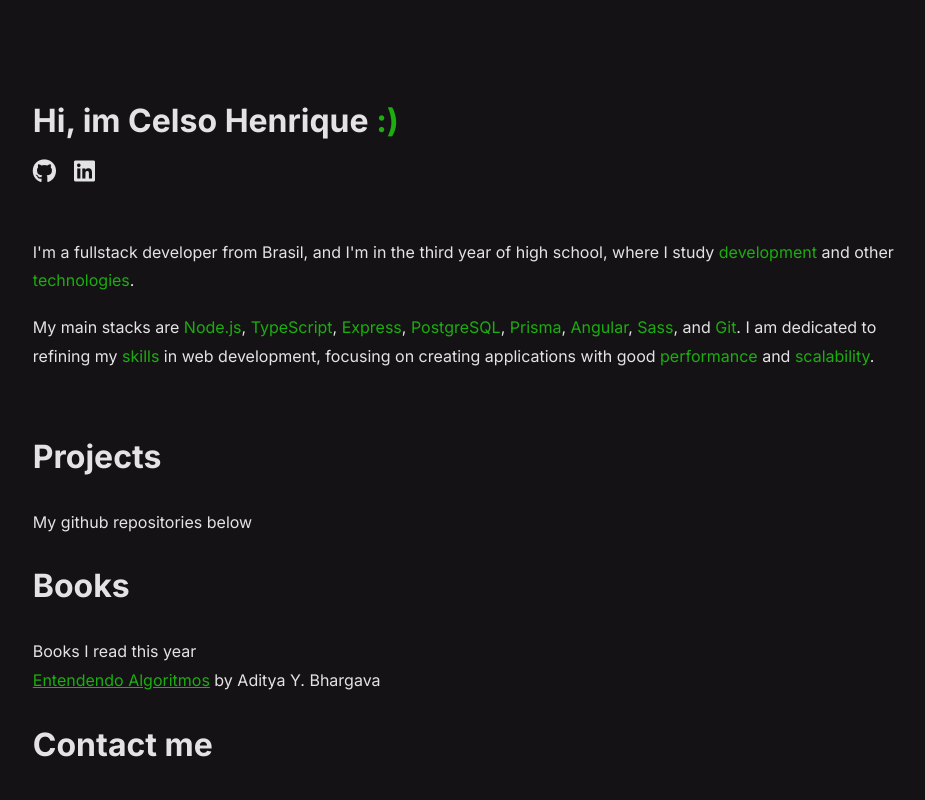
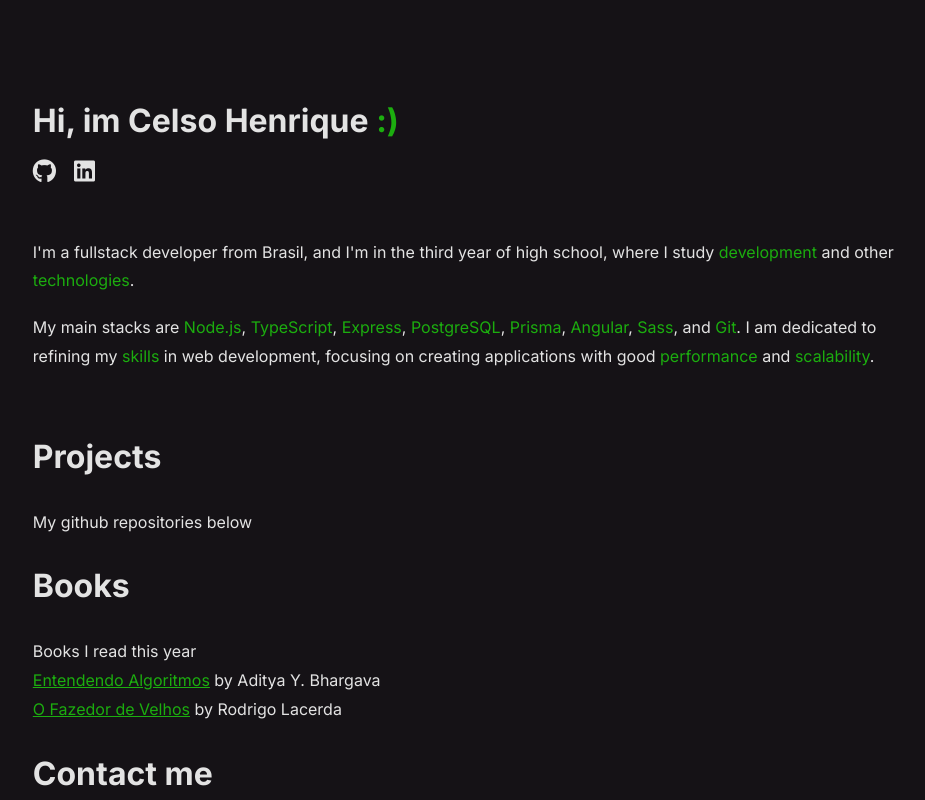
Before and after one commit to nothiaki/nothiaki.github.io, an Angular app: page / in a window 1280 px wide. Shown: the top 800 px of the page, without its empty margins (172-1097 px from the left). Built offline with nearby package versions, Linux system fonts and the light colour scheme; no server answers.

Commit message:
chore: new book

```diff
--- a/src/app/components/books/books.component.ts
+++ b/src/app/components/books/books.component.ts
@@ -15,10 +15,10 @@ export class BooksComponent {
       author: "Aditya Y. Bhargava",
       reference: "https://www.amazon.com.br/Entendendo-Algoritmos-Ilustrado-Programadores-Curiosos/dp/8575225634/ref=sr_1_1?crid=36CN3TG2H5FCO&dib=eyJ2IjoiMSJ9.2bcGWnm39oy1cLyMccaaYvGetXLzklT3uhHg1TDOEA9Z5L4SjIeiBfGsPWwkqI13q0eN1zahL2CmKUZTrp4BP3cxMXbee58IM0L6G91FopUC7agxsjm-OHb_ClY_mn_zWokpug7RvH_jugU-WnuCsExE9ACWlaYm59nioFwgPwtlUS5am-bGgIQWS8xcSSkVQcaIorPBe3wCVZW6qsDb7LRKr9aEC-Lw2eSQaN9hSWklWCdPR_oSslcNrM4e9W6BtUy-J-1ZjrVRTis8ggSW7DM5uqfGPk8tzmhSdA7iQ3c.NkIT-V8j3cJ-zACsE5UyilbitMrNievbuHk8phFJ944&dib_tag=se&keywords=entendendo+algoritmos&qid=1709074677&sprefix=entende%2Caps%2C268&sr=8-1"
     },
-    //{
-    //title: "O Fazedor de Velhos",
-    //author: "Rodrigo Lacerda",
-    //reference: "https://www.amazon.com.br/fazedor-velhos-Rodrigo-Lacerda/dp/8535928421/ref=sr_1_1?crid=2IUHIAUR4PV89&dib=eyJ2IjoiMSJ9.10xM8_F8NoPUZJELRs0wVBgLG5hzHltOXZnNPuMWBx6mczmn3PAAV1XapAV1tauHrpOnQYlTg3LwC1hpcWjS6XN99iilEKKhcTU1pX_Uh2RKHxjp6aVRhMYgvj9BVz4K_LY0FxIweeZ7-vKryPsgWWfq4Bv14oX2m86mYg84fIJKVfChrG3joi_VLkf2TWys2iUztW9CYtKTWLOHvT4ndmnmCS--3_Y54LDXrdf9_jWpvj6O3hrGUD9JcC8bO9mAFrhqCZRYwDc_gQF2hrVEaRh0Os1iAVDt7PdJidgi5pk.A6Uu2vazBDTePtwsHpp-7OOvGTjmUugHfg1mDmRjYjQ&dib_tag=se&keywords=o+fazedor+de+velhos&qid=1709074549&sprefix=o+faze%2Caps%2C472&sr=8-1"
-    //}
+    {
+      title: "O Fazedor de Velhos",
+      author: "Rodrigo Lacerda",
+      reference: "https://www.amazon.com.br/fazedor-velhos-Rodrigo-Lacerda/dp/8535928421/ref=sr_1_1?crid=2IUHIAUR4PV89&dib=eyJ2IjoiMSJ9.10xM8_F8NoPUZJELRs0wVBgLG5hzHltOXZnNPuMWBx6mczmn3PAAV1XapAV1tauHrpOnQYlTg3LwC1hpcWjS6XN99iilEKKhcTU1pX_Uh2RKHxjp6aVRhMYgvj9BVz4K_LY0FxIweeZ7-vKryPsgWWfq4Bv14oX2m86mYg84fIJKVfChrG3joi_VLkf2TWys2iUztW9CYtKTWLOHvT4ndmnmCS--3_Y54LDXrdf9_jWpvj6O3hrGUD9JcC8bO9mAFrhqCZRYwDc_gQF2hrVEaRh0Os1iAVDt7PdJidgi5pk.A6Uu2vazBDTePtwsHpp-7OOvGTjmUugHfg1mDmRjYjQ&dib_tag=se&keywords=o+fazedor+de+velhos&qid=1709074549&sprefix=o+faze%2Caps%2C472&sr=8-1"
+    }
   ];
 }
```
